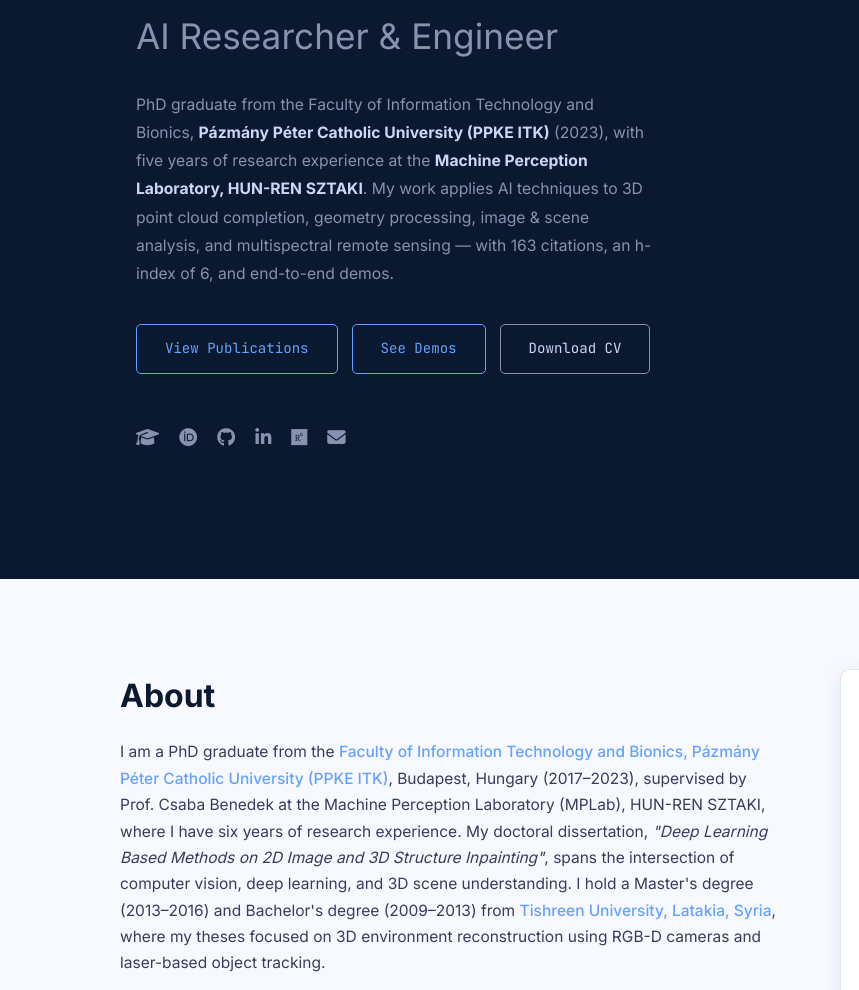
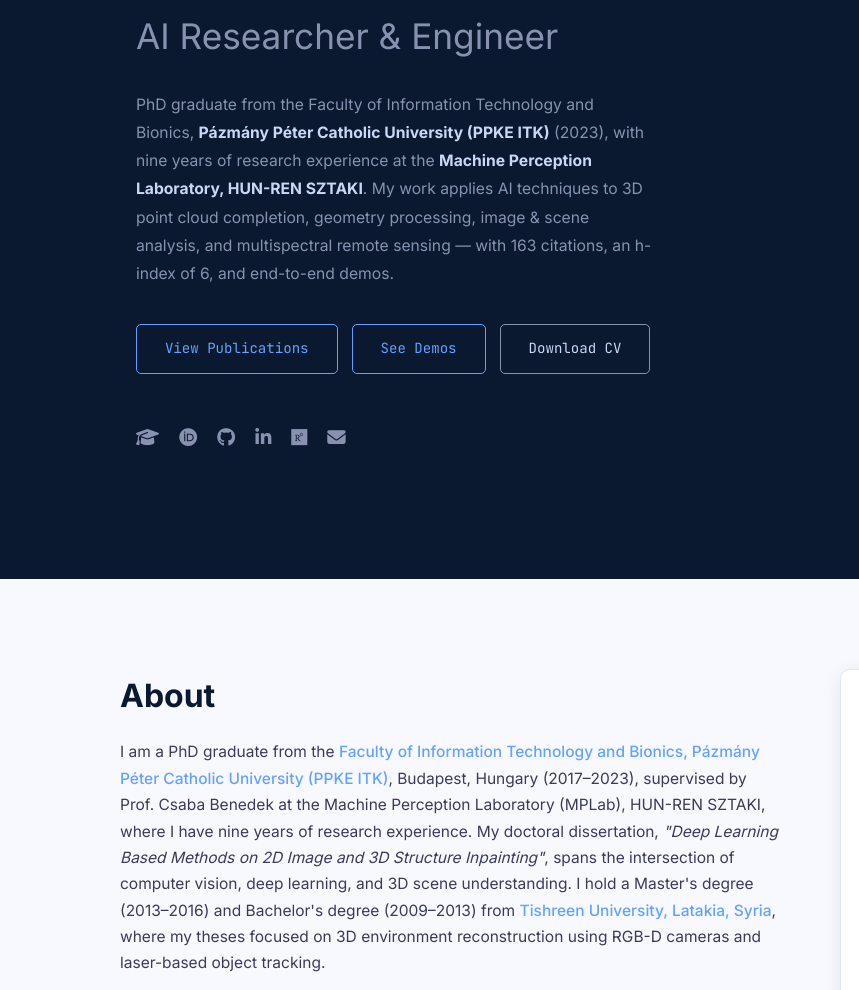
Before and after one commit to engyahya/my_website, a plain HTML site: page index.html in a window 1280 px wide. Shown: the part 221-1211 px from the top of the page, 0-859 px from the left. Drawn offline with Linux system fonts and the light colour scheme.

Commit message:
nine years

```diff
--- a/index.html
+++ b/index.html
@@ -713,7 +713,7 @@
         <p class="hero-bio">
           PhD graduate from the Faculty of Information Technology and Bionics,
           <a href="https://ppke.hu/oktatok/ibrahim-yahya-dr" target="_blank" rel="noopener" style="color:var(--light)"><strong>Pázmány Péter Catholic University (PPKE ITK)</strong></a> (2023),
-          with five years of research experience at the
+          with nine years of research experience at the
           <a href="https://sztaki.hun-ren.hu/en/organisation/departments/mplab" target="_blank" rel="noopener" style="color:var(--light)"><strong>Machine Perception Laboratory, HUN-REN SZTAKI</strong></a>.
           My work applies AI techniques to 3D point cloud completion, geometry processing, image &amp; scene analysis,
           and multispectral remote sensing — with 163 citations, an h-index of 6, and end-to-end demos.
@@ -757,7 +757,7 @@
           I am a PhD graduate from the <span class="highlight">Faculty of Information Technology and Bionics,
           Pázmány Péter Catholic University (PPKE ITK)</span>, Budapest, Hungary (2017–2023),
           supervised by Prof. Csaba Benedek at the Machine Perception Laboratory (MPLab),
-          HUN-REN SZTAKI, where I have six years of research experience. My doctoral dissertation,
+          HUN-REN SZTAKI, where I have nine years of research experience. My doctoral dissertation,
           <em>"Deep Learning Based Methods on 2D Image and 3D Structure Inpainting"</em>,
           spans the intersection of computer vision, deep learning, and 3D scene understanding.
           I hold a Master's degree (2013–2016) and Bachelor's degree (2009–2013) from
```
